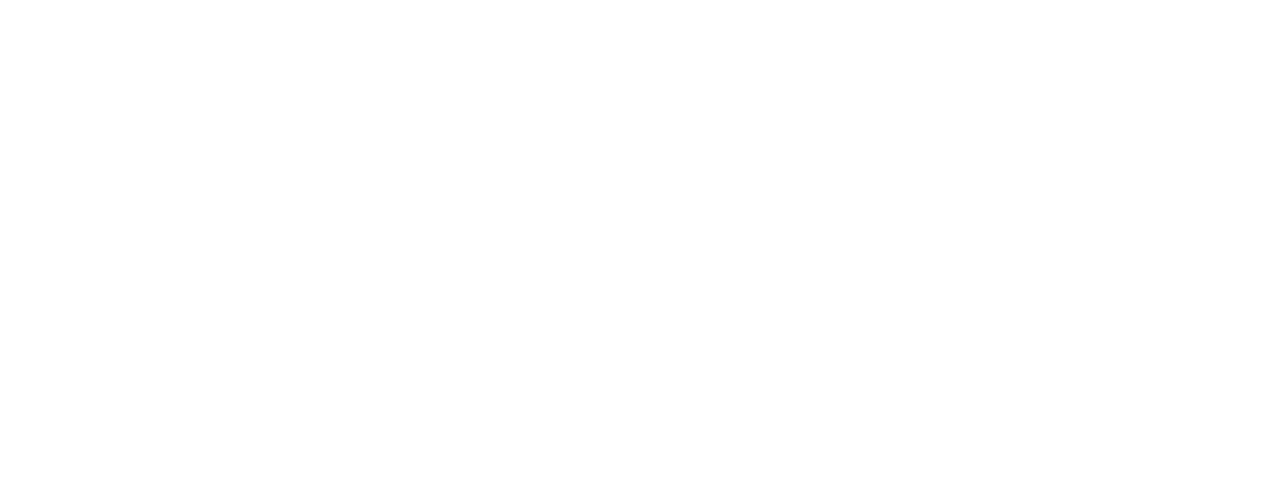
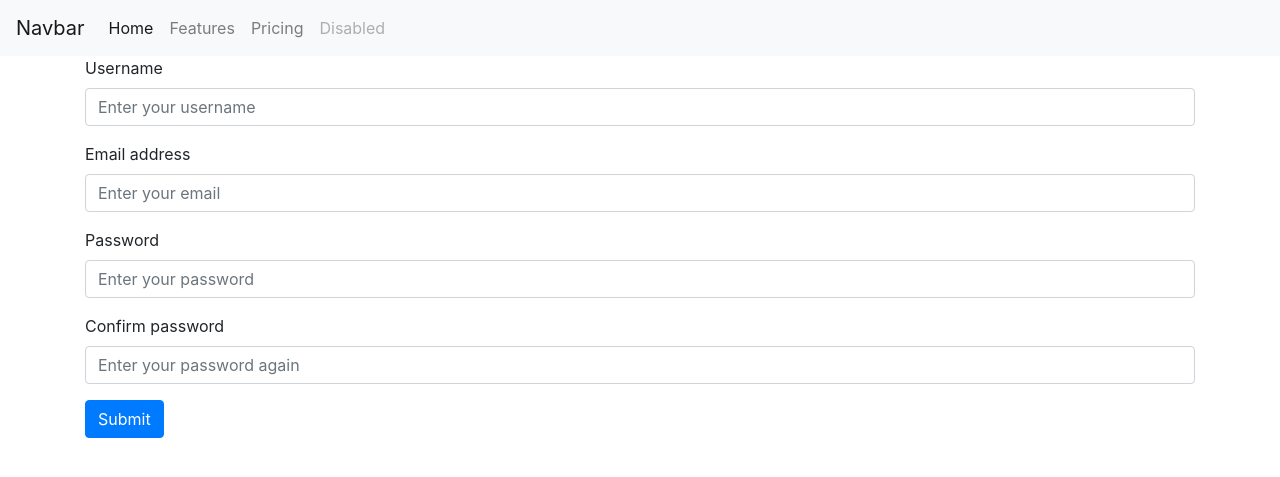
Before and after one commit to jasonli0616/HTC2021-404NotFound, a Flask app: page /register in a window 1280 px wide. Before the commit the part shown is empty. Shown: the top 477 px of the page. Run offline with Flask 2, Linux system fonts and the light colour scheme; some libraries are stand-ins or nearby versions.

Commit message:
Add bootstrap, make register form

```diff
--- a/templates/base.html
+++ b/templates/base.html
@@ -8,6 +8,7 @@
     <meta charset="UTF-8">
     <meta http-equiv="X-UA-Compatible" content="IE=edge">
     <meta name="viewport" content="width=device-width, initial-scale=1.0">
+    <link rel="stylesheet" href="https://maxcdn.bootstrapcdn.com/bootstrap/4.0.0/css/bootstrap.min.css" integrity="sha384-Gn5384xqQ1aoWXA+058RXPxPg6fy4IWvTNh0E263XmFcJlSAwiGgFAW/dAiS6JXm" crossorigin="anonymous">
 
     {% if title %}
     <title>{{ title }}</title>
@@ -20,7 +21,32 @@
 </head>
 <body>
 
-    {% with messages = get_flashed_messages(with_categories=true) %}
+    <nav class="navbar navbar-expand-lg navbar-light bg-light">
+        <a class="navbar-brand" href="#">Navbar</a>
+        <button class="navbar-toggler" type="button" data-toggle="collapse" data-target="#navbarNav" aria-controls="navbarNav" aria-expanded="false" aria-label="Toggle navigation">
+            <span class="navbar-toggler-icon"></span>
+        </button>
+        <div class="collapse navbar-collapse" id="navbarNav">
+            <ul class="navbar-nav">
+                <li class="nav-item active">
+                    <a class="nav-link" href="#">Home <span class="sr-only">(current)</span></a>
+                </li>
+                <li class="nav-item">
+                    <a class="nav-link" href="#">Features</a>
+                </li>
+                <li class="nav-item">
+                    <a class="nav-link" href="#">Pricing</a>
+                </li>
+                <li class="nav-item">
+                    <a class="nav-link disabled" href="#">Disabled</a>
+                </li>
+            </ul>
+        </div>
+    </nav>
+
+
+    <div class="container">
+        {% with messages = get_flashed_messages(with_categories=true) %}
         {% if messages %}
             {% for category, message in messages %}
                 <div class="alert alert-{{ category }}">
@@ -28,10 +54,17 @@
                 </div>
             {% endfor %}
         {% endif %}
-    {% endwith %}
+        {% endwith %}
 
-    {% block content %}
-    {% endblock content %}
 
+        {% block content %}
+        {% endblock content %}
+    </div>
+
+
+
+    <script src="https://code.jquery.com/jquery-3.2.1.slim.min.js" integrity="sha384-KJ3o2DKtIkvYIK3UENzmM7KCkRr/rE9/Qpg6aAZGJwFDMVNA/GpGFF93hXpG5KkN" crossorigin="anonymous"></script>
+    <script src="https://cdnjs.cloudflare.com/ajax/libs/popper.js/1.12.9/umd/popper.min.js" integrity="sha384-ApNbgh9B+Y1QKtv3Rn7W3mgPxhU9K/ScQsAP7hUibX39j7fakFPskvXusvfa0b4Q" crossorigin="anonymous"></script>
+    <script src="https://maxcdn.bootstrapcdn.com/bootstrap/4.0.0/js/bootstrap.min.js" integrity="sha384-JZR6Spejh4U02d8jOt6vLEHfe/JQGiRRSQQxSfFWpi1MquVdAyjUar5+76PVCmYl" crossorigin="anonymous"></script>
 </body>
 </html>
--- a/templates/register.html
+++ b/templates/register.html
@@ -6,4 +6,24 @@
 
 <link rel="stylesheet" href="{{ url_for('static', filename='css/register.css') }}">
 
+    <form>
+        <div class="form-group">
+            <label for="exampleInputEmail1">Username</label>
+            <input type="text" name="username" id="username" class="form-control" placeholder="Enter your username">
+        </div>
+        <div class="form-group">
+            <label for="exampleInputEmail1">Email address</label>
+            <input type="email" name="email" id="email" class="form-control" placeholder="Enter your email">
+        </div>
+        <div class="form-group">
+            <label for="exampleInputPassword1">Password</label>
+            <input type="password" name="password" id="password" class="form-control" placeholder="Enter your password">
+        </div>
+        <div class="form-group">
+            <label for="exampleInputPassword1">Confirm password</label>
+            <input type="password" name="confirm-password" id="confirm-password" class="form-control" placeholder="Enter your password again">
+        </div>
+        <button type="submit" class="btn btn-primary">Submit</button>
+    </form>
+
 {% endblock content %}
```
